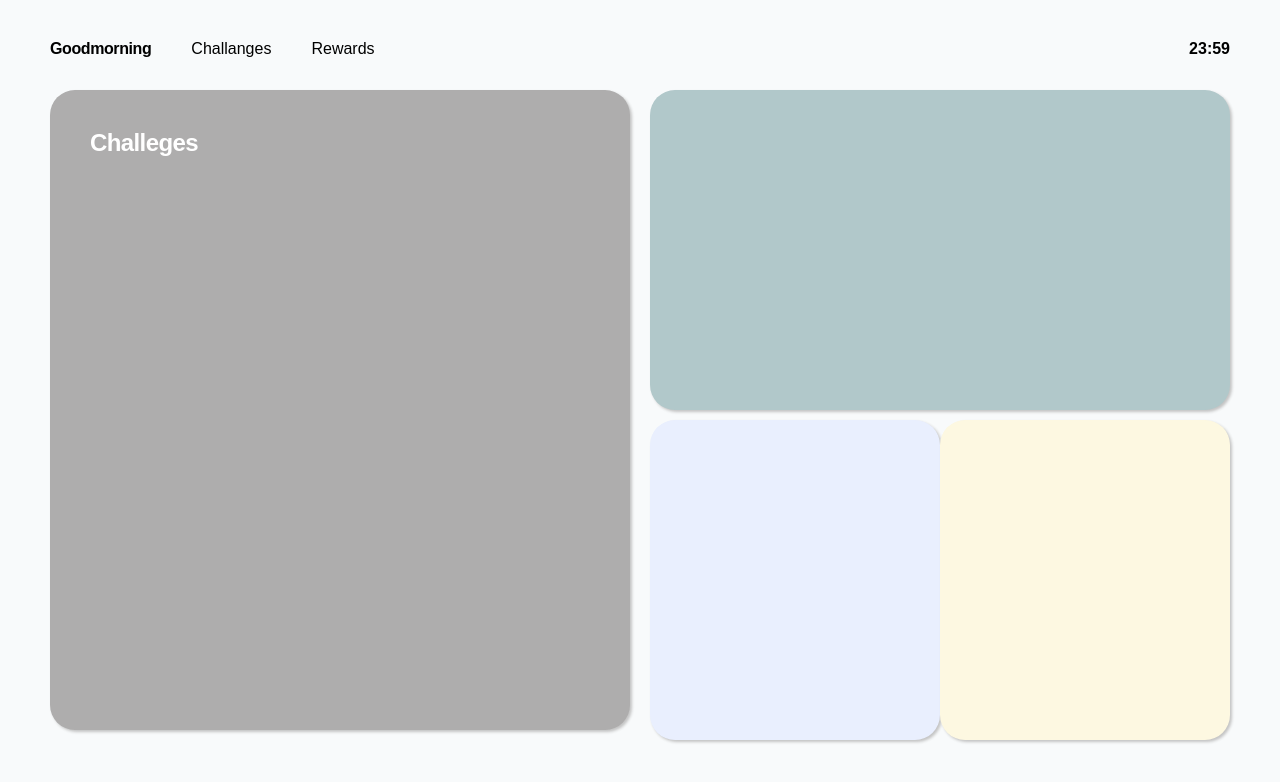
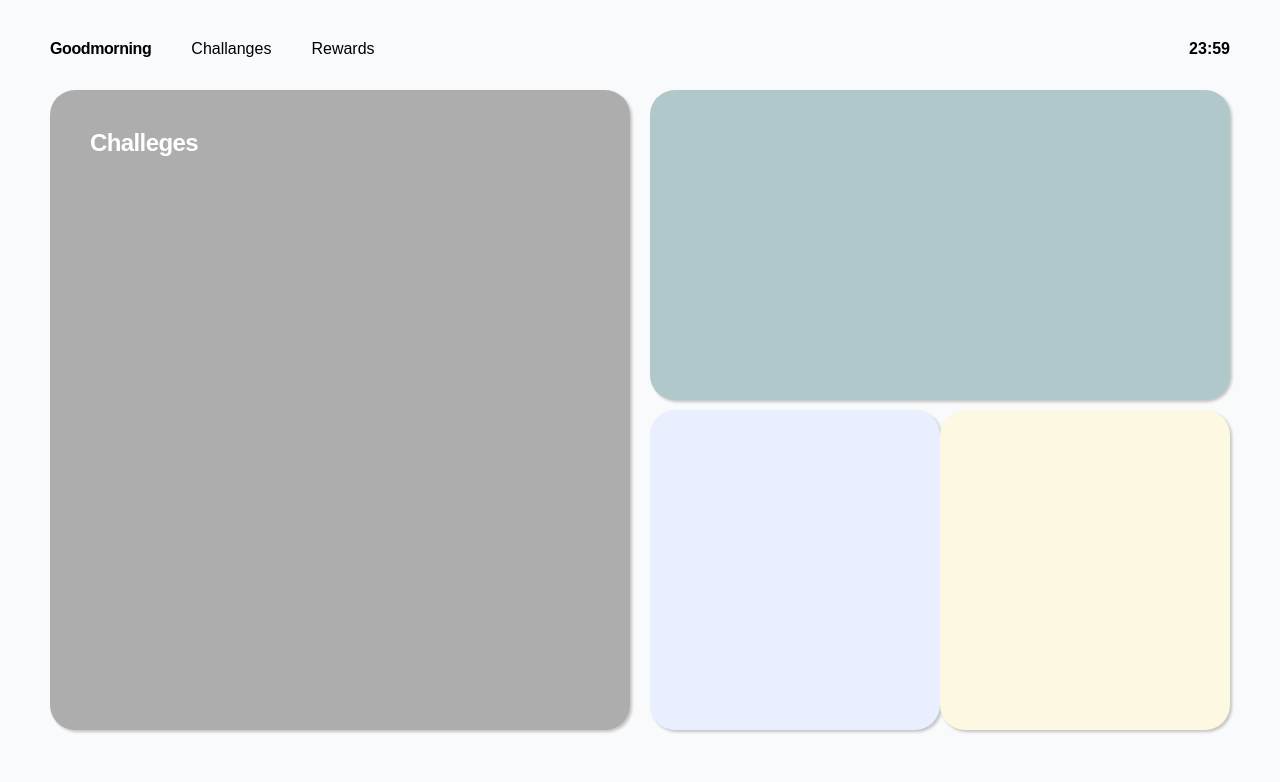
Before and after one commit to rikvermeulen/SmartLiving, a React (Create React App) app: page / in a window 1280 px wide. Shown: the top 782 px of the page. Built offline with nearby package versions, Linux system fonts and the light colour scheme.

Commit message:
fix scss mapping

```diff
--- a/src/sass/layout/sass/layout/tiles.scss
+++ /dev/null
@@ -1,77 +0,0 @@
-.main {
-    display: flex;
-
-    .tilesContainer {
-        width: 50%;
-        height: 100%;
-
-    .tile8x8 {
-        padding: 40px;
-        width: 100%;
-        background-color: #aeadad;
-        color: #fff;
-        height: 80vh;
-        border-radius: 25px;
-        -webkit-box-shadow: 2px 2px 3px 0px #c3c3c3;  /* Safari 3-4, iOS 4.0.2 - 4.2, Android 2.3+ */
-        -moz-box-shadow:    2px 2px 3px 0px #c3c3c3;  /* Firefox 3.5 - 3.6 */
-        box-shadow:         2px 2px 3px 0px #c3c3c3;  /* Opera 10.5, IE 9, Firefox 4+, Chrome 6+, iOS 5 */
-
-        h2 {
-            font-weight: bold;
-        }
-
-    }
-
-    .tilesInnerContainer {
-        height: 100%;
-        padding-bottom: 10px;
-    }
-
-    .tile8x4 {
-        width: 100%;
-        height: 40vh;
-        border-radius: 25px;
-        text-align:center;
-
-        background-color: #b1c8ca;
-        -webkit-box-shadow: 2px 2px 3px 0px #c3c3c3;  /* Safari 3-4, iOS 4.0.2 - 4.2, Android 2.3+ */
-        -moz-box-shadow:    2px 2px 3px 0px #c3c3c3;  /* Firefox 3.5 - 3.6 */
-        box-shadow:         2px 2px 3px 0px #c3c3c3;  /* Opera 10.5, IE 9, Firefox 4+, Chrome 6+, iOS 5 */
-
-    }
-
-    .tile4x4 {
-        display: inline-block;
-        width: 50%;
-        height: 40vh;
-        border-radius: 25px;
-        flex:1 1 auto;
-        text-align:center;
-
-
-        -webkit-box-shadow: 2px 2px 3px 0px #c3c3c3;  /* Safari 3-4, iOS 4.0.2 - 4.2, Android 2.3+ */
-        -moz-box-shadow:    2px 2px 3px 0px #c3c3c3;  /* Firefox 3.5 - 3.6 */
-        box-shadow:         2px 2px 3px 0px #c3c3c3;  /* Opera 10.5, IE 9, Firefox 4+, Chrome 6+, iOS 5 */
-
-    }
-
-    #tile4x4Left {
-        padding-right: 5px;
-        background-color: #e9effe;
-    }
-
-    #tile4x4Right {
-        padding-left: 5px;
-        background-color: #fdf8e1;
-    }
-}
-
-#tilesContainerLeft {
-    padding-right: 10px;
-}
-
-#tilesContainerRight {
-    padding-left: 10px;
-    flex: 1;
-}
-}
--- a/src/sass/layout/tiles.scss
+++ b/src/sass/layout/tiles.scss
@@ -29,7 +29,7 @@
 
     .tile8x4 {
         width: 100%;
-        height: 40vh;
+        height: calc(40vh - 10px);
         border-radius: 25px;
         text-align:center;
 
```
Also changed, not shown: src/sass/layout/components/Button.js (deleted, +0 -8 lines), src/sass/layout/components/Header.js (deleted, +0 -29 lines), src/sass/layout/components/Tiles.js (deleted, +0 -28 lines), 1 other file (tests, documents, lock files or other folders).
